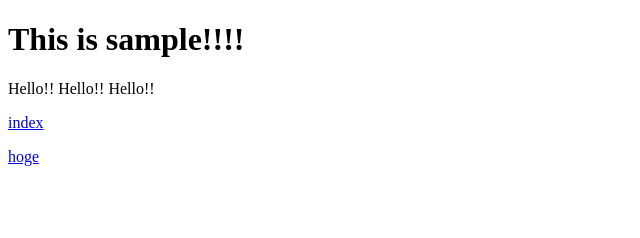
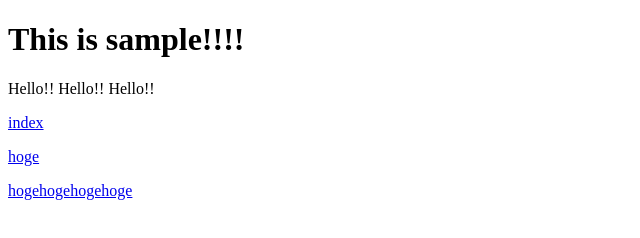
Before and after one commit to odoku/test, a website: page index.html in a window 1280 px wide. Shown: the whole page, without its empty margins (0-640 px from the left). Drawn offline with Linux system fonts and the light colour scheme.

Commit message:
Update index.html

```diff
--- a/index.html
+++ b/index.html
@@ -11,5 +11,6 @@
   <p>Hello!! Hello!! Hello!!</p>
   <p><a href="?key=value" title="">index</a></p>
   <p><a href="hoge.php" title="">hoge</a></p>
+  <p><a href="hoge.php" title="">hogehogehogehoge</a></p>
 </body>
 </html>
```
